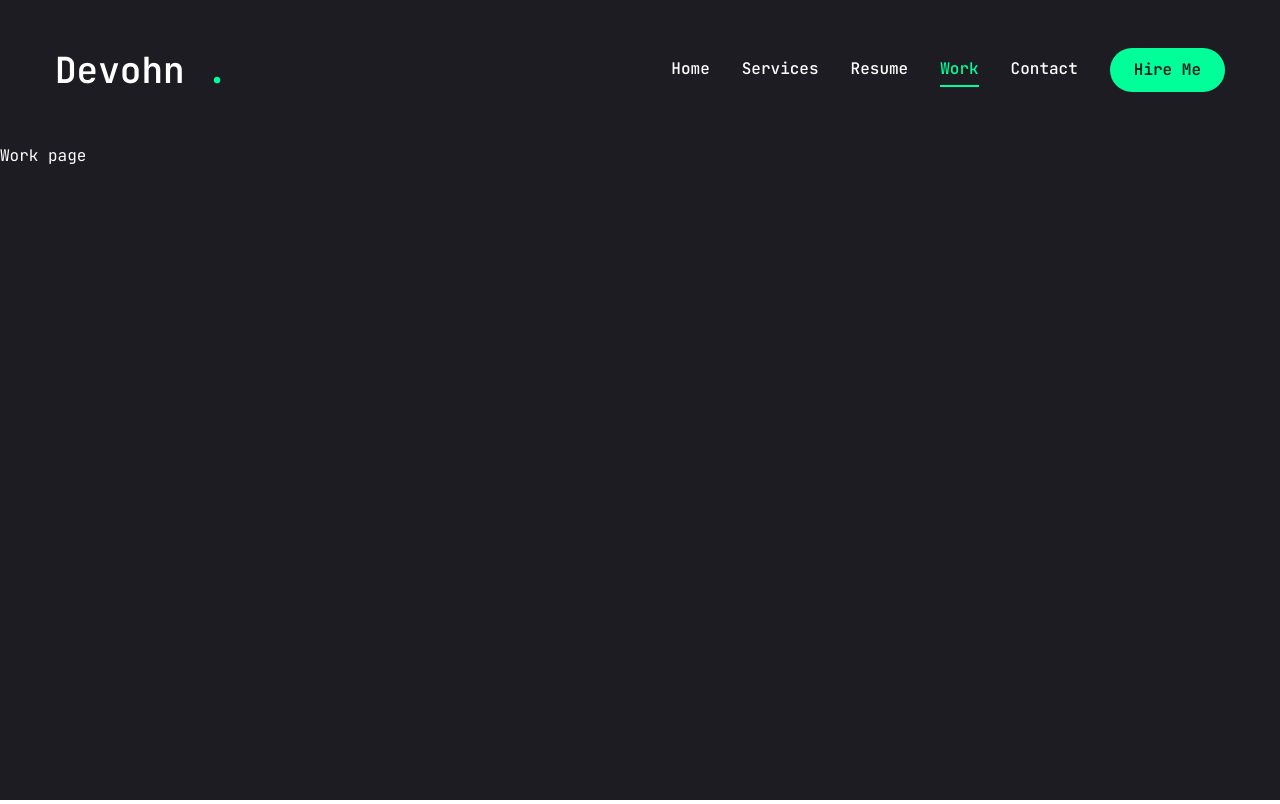
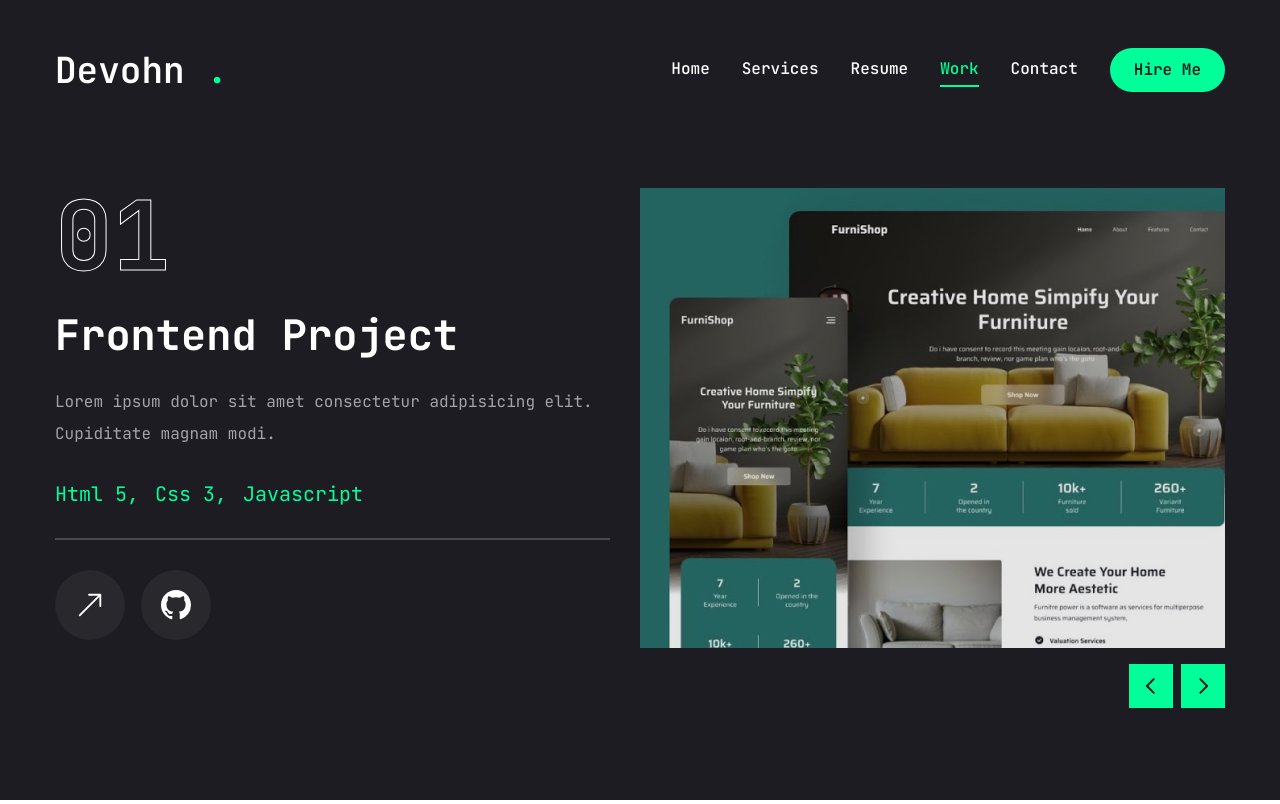
Before and after one commit to vohn237/devohn-portfolio, a Next.js app: page /work in a window 1280 px wide. Built offline with nearby package versions, Linux system fonts and the light colour scheme.

Commit message:
Working on work page for website

```diff
--- a/app/work/page.jsx
+++ b/app/work/page.jsx
@@ -1,5 +1,174 @@
+'use client';
+
+import { motion } from 'framer-motion';
+import React, { useState } from 'react';
+
+import { Swiper, SwiperSlide } from 'swiper/react';
+import 'swiper/css';
+
+import { BsArrowUpRight, BsGithub } from 'react-icons/bs';
+
+import {
+  Tooltip,
+  TooltipContent,
+  TooltipProvider,
+  TooltipTrigger,
+} from '@/components/ui/tooltip';
+
+import Link from 'next/link';
+import Image from 'next/image';
+import WorkSliderBtns from '@/components/WorkSliderBtns';
+
+const projects = [
+  {
+    num: '01',
+    category: 'frontend',
+    title: 'project 1',
+    description:
+      'Lorem ipsum dolor sit amet consectetur adipisicing elit. Cupiditate magnam modi.',
+    stack: [{ name: 'Html 5' }, { name: 'Css 3' }, { name: 'Javascript' }],
+    image: '/assets/work/thumb1.png',
+    live: '',
+    github: '',
+  },
+  {
+    num: '02',
+    category: 'fullstack',
+    title: 'project 2',
+    description:
+      'Lorem ipsum dolor sit amet consectetur adipisicing elit. Cupiditate magnam modi.',
+    stack: [{ name: 'Next.js' }, { name: 'Tailwind.css' }, { name: 'Node.js' }],
+    image: '/assets/work/thumb2.png',
+    live: '',
+    github: '',
+  },
+  {
+    num: '03',
+    category: 'frontend',
+    title: 'project 3',
+    description:
+      'Lorem ipsum dolor sit amet consectetur adipisicing elit. Cupiditate magnam modi.',
+    stack: [{ name: 'Next.js' }, { name: 'Tailwind.css' }],
+    image: '/assets/work/thumb3.png',
+    live: '',
+    github: '',
+  },
+];
+
 const Work = () => {
-  return <div>Work page</div>;
+  const [project, setProject] = useState(projects[0]);
+
+  const handleSlideChange = (swiper) => {
+    // get current slide index
+    const currentIndex = swiper.activeIndex;
+    // update project state based on current slide index
+    setProject(projects[currentIndex]);
+  };
+
+  return (
+    <motion.section
+      initial={{ opacity: 0 }}
+      animate={{
+        opacity: 1,
+        transition: { delay: 2.4, duration: 0.4, ease: 'easeIn' },
+      }}
+      className="min-h-[80vh] flex flex-col justify-center py-12 xl:px-0"
+    >
+      <div className="container mx-auto">
+        <div className="flex flex-col xl:flex-row xl:gap-[30px]">
+          <div className="w-full xl:w-[50%] xl:h-[460px] flex flex-col xl:justify-between order-2 xl:order-none">
+            <div className="flex flex-col gap-[30px] h-[50%]">
+              {/* outline num */}
+              <div className="text-8xl leading-none font-bold text-outline text-transparent">
+                {project.num}
+              </div>
+              {/* project category */}
+              <h2 className="text-[42px] font-bold leading-none text-white group-hover:text-accent transition-all duration-500 capitalize">
+                {project.category} project
+              </h2>
+              {/* project description */}
+              <p className="text-white/60">{project.description}</p>
+              {/* stack */}
+              <ul className="flex gap-4">
+                {project.stack.map((item, index) => {
+                  return (
+                    <li key={index} className="text-xl text-accent">
+                      {item.name}
+                      {/* remove the last comma */}
+                      {index !== project.stack.length - 1 && ','}
+                    </li>
+                  );
+                })}
+              </ul>
+              {/* border */}
+              <div className="border border-white/20"></div>
+              {/* buttons */}
+              <div className="flex items-center gap-4">
+                {/* live project button */}
+                <Link href={project.live}>
+                  <TooltipProvider delayDuration={100}>
+                    <Tooltip>
+                      <TooltipTrigger className="w-[70px] h-[70px] rounded-full bg-white/5 flex justify-center items-center group">
+                        <BsArrowUpRight className="text-white text-3xl group-hover:text-accent" />
+                      </TooltipTrigger>
+                      <TooltipContent>
+                        <p>Live project</p>
+                      </TooltipContent>
+                    </Tooltip>
+                  </TooltipProvider>
+                </Link>
+                {/* github project button */}
+                <Link href={project.github}>
+                  <TooltipProvider delayDuration={100}>
+                    <Tooltip>
+                      <TooltipTrigger className="w-[70px] h-[70px] rounded-full bg-white/5 flex justify-center items-center group">
+                        <BsGithub className="text-white text-3xl group-hover:text-accent" />
+                      </TooltipTrigger>
+                      <TooltipContent>
+                        <p>Github repository</p>
+                      </TooltipContent>
+                    </Tooltip>
+                  </TooltipProvider>
+                </Link>
+              </div>
+            </div>
+          </div>
+          <div className="w-full xl:w-[50%]">
+            <Swiper
+              spaceBetween={30}
+              slidesPerView={1}
+              className="xl:h-[520px] mb-12"
+              onSlideChange={handleSlideChange}
+            >
+              {projects.map((project, index) => {
+                return (
+                  <SwiperSlide key={index} className="w-full">
+                    <div className="h-[460px] relative group flex justify-center items-center bg-pink-50/20">
+                      {/* overlay */}
+                      <div className="absolute top-0 bottom-0 w-full h-full bg-black/10 z-10"></div>
+                      {/* image */}
+                      <div className="relative w-full h-full">
+                        <Image
+                          src={project.image}
+                          fill
+                          className="object-cover"
+                          alt=""
+                        />
+                      </div>
+                    </div>
+                  </SwiperSlide>
+                );
+              })}
+              {/* slider buttons */}
+              <WorkSliderBtns
+                containerStyles="flex gap-2 absolute right-0 bottom-[calc(50%_-_22px)] xl:bottom-0 z-20 w-full justify-between xl:w-max xl:justify-none"
+                btnStyles="bg-accent hover:bg-accent-hover text-primary text-[22px] w-[44px] h-[44px] flex justify-center items-center transition-all"
+              />
+            </Swiper>
+          </div>
+        </div>
+      </div>
+    </motion.section>
+  );
 };
-
 export default Work;
--- /dev/null
+++ b/components/WorkSliderBtns.jsx
@@ -0,0 +1,20 @@
+'use client';
+
+import { useSwiper } from 'swiper/react';
+import { PiCaretLeftBold, PiCaretRightBold } from 'react-icons/pi';
+
+const WorkSliderBtns = ({ containerStyles, btnStyles, iconsStyles }) => {
+  const swiper = useSwiper();
+  return (
+    <div className={containerStyles}>
+      <button className={btnStyles} onClick={() => swiper.slidePrev()}>
+        <PiCaretLeftBold className={iconsStyles} />
+      </button>
+      <button className={btnStyles} onClick={() => swiper.slideNext()}>
+        <PiCaretRightBold className={iconsStyles} />
+      </button>
+    </div>
+  );
+};
+
+export default WorkSliderBtns;
```
